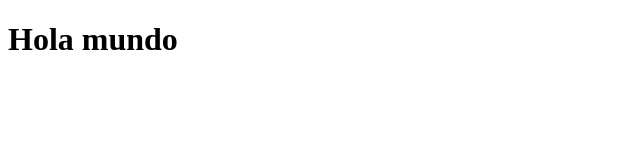
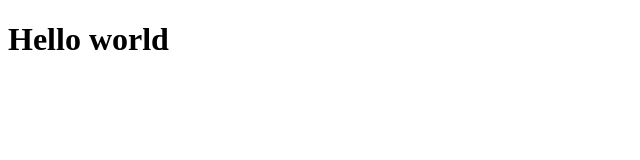
Before and after one commit to infinity454545z-dot/Actividad2sss, a plain HTML site: page index.html in a window 1280 px wide. Shown: the whole page, without its empty margins (0-640 px from the left). Drawn offline with Linux system fonts and the light colour scheme.

Commit message:
Cambio Hola Mundo por Hello World

```diff
--- a/index.html
+++ b/index.html
@@ -7,7 +7,7 @@
 </head>
 <body>
     <header>
-        <h1>Hola mundo</h1>
+        <h1>Hello world</h1>
     </header>
 </body>
 </html>
```
